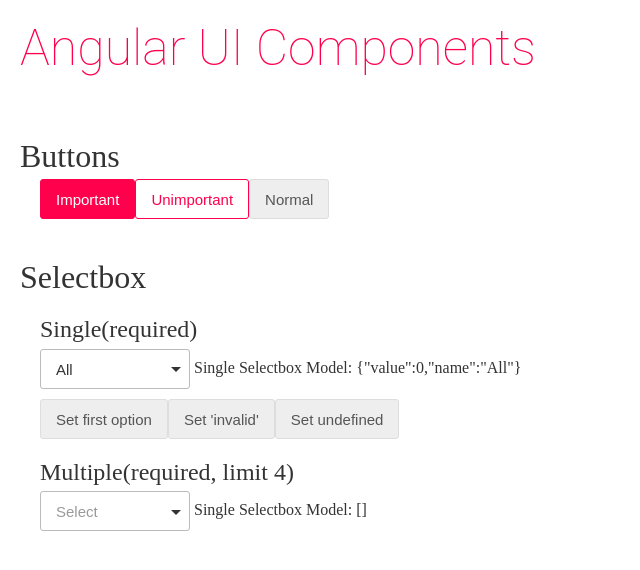
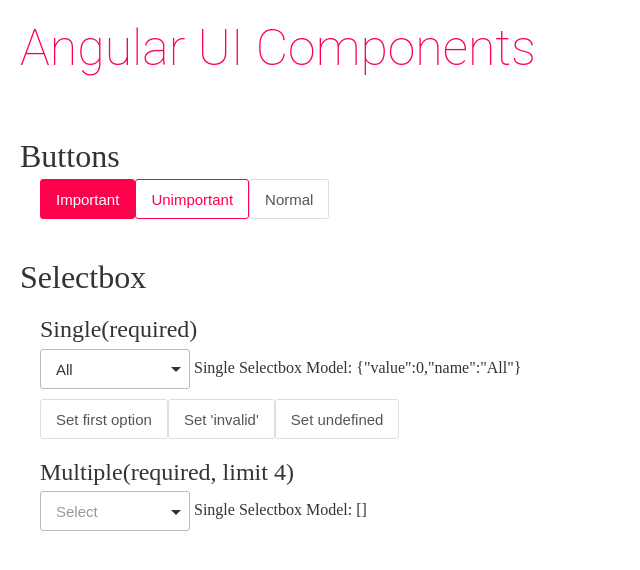
Before and after one commit to seunghwanbae/angular-selectbox, an Angular app: page / in a window 1280 px wide. Shown: the top 570 px of the page, without its empty margins (0-640 px from the left). Built offline with nearby package versions, Linux system fonts and the light colour scheme; what @angularclass/hmr would draw is missing.

Commit message:
modify buttons

```diff
--- a/src/styles/_preset.scss
+++ b/src/styles/_preset.scss
@@ -34,7 +34,7 @@ $shadowForm: 0 1px 2px rgba(150, 150, 150, .5);
 
 //button
 $buttonNormalBorder: 1px solid #ddd;
-$colorButtonNormalBackground: #eee;
+$colorButtonNormalBackground: #fff;
 $colorButtonNormalText: #555;
 
 $buttonImportantBorder: 1px solid $colorMain;
```
